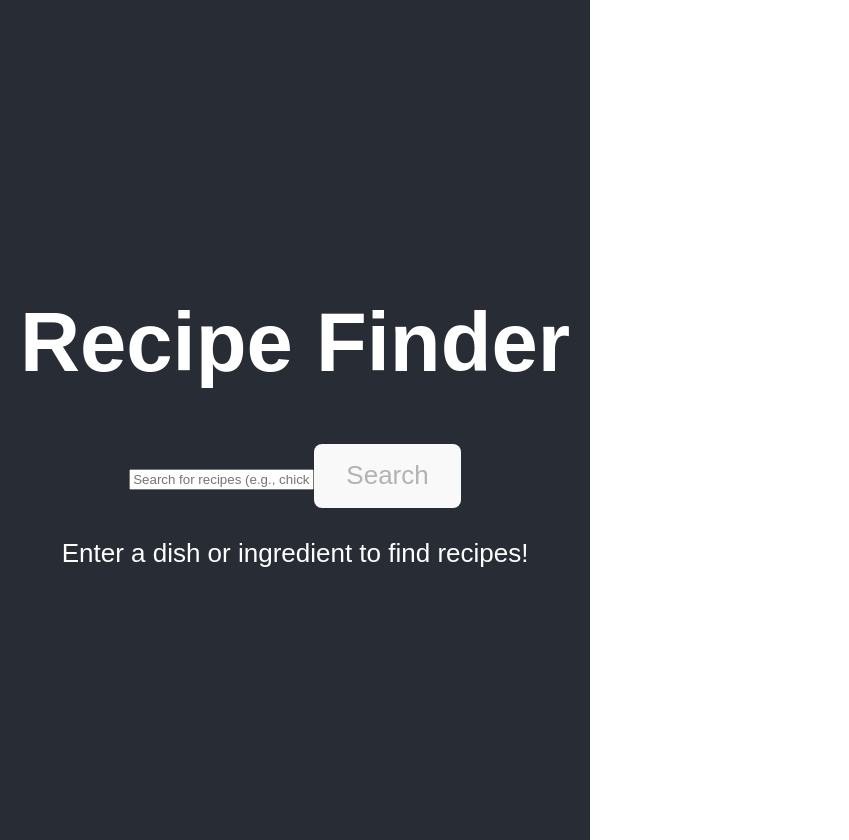
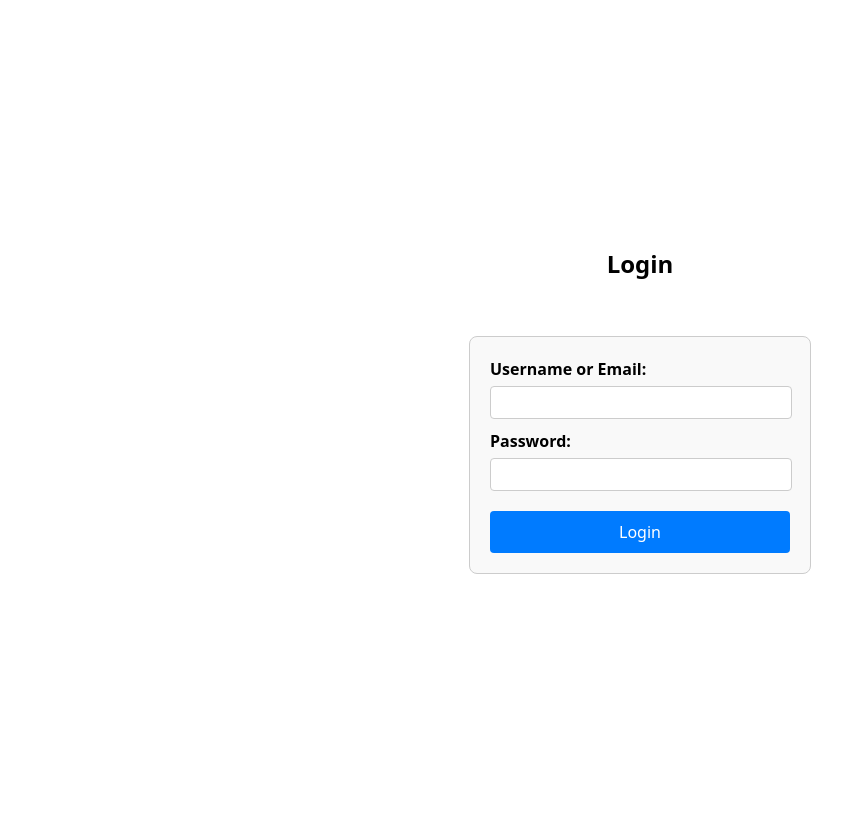
Before and after one commit to wesleynjerenga/recipe-finder, a React (Vite) app: page / in a window 1280 px wide. Shown: the whole page, without its empty margins (0-849 px from the left). After the commit the page ends 800 px from the top, so only its background shows below. Built offline with nearby package versions, Linux system fonts and the light colour scheme.

Commit message:
login page

```diff
--- a/src/App.jsx
+++ b/src/App.jsx
@@ -1,11 +1,21 @@
 import { useState } from 'react';
 import './App.css';
+// Import the component, not just the file for side effects
+import LoginPage from "./login.jsx";
 
 function App() {
   const [query, setQuery] = useState('');
   const [recipes, setRecipes] = useState([]);
   const [loading, setLoading] = useState(false);
   const [error, setError] = useState(null);
+  const [isLoggedIn, setIsLoggedIn] = useState(false);
+
+  // Example: Function to handle successful login
+  const handleLoginSuccess = () => {
+    setIsLoggedIn(true);
+    // You might want to clear username/password from LoginPage state here
+    // or handle redirection/UI changes
+  };
 
   // TheMealDB uses '1' as a demo API key for general access
   const API_KEY = '1';
@@ -46,9 +56,19 @@ function App() {
     }
   };
 
+  // Conditionally render LoginPage or the main app content
+  if (!isLoggedIn) {
+    // Pass the login success handler to the LoginPage
+    // Note: You'll need to modify LoginPage to accept and call this prop
+    return <LoginPage onLoginSuccess={handleLoginSuccess} />;
+  }
+
+  // Render the main recipe finder app if logged in
   return (
     <div className="App">
       <h1>Recipe Finder</h1>
+      {/* Add a logout button maybe? */}
+      <button onClick={() => setIsLoggedIn(false)}>Logout</button>
       <form onSubmit={handleSearch} className="search-form">
         <input
           type="text"
--- /dev/null
+++ b/src/login.jsx
@@ -0,0 +1,132 @@
+import React, { useState } from 'react';
+
+// Accept onLoginSuccess as a prop
+function LoginPage({ onLoginSuccess }) {
+  const [username, setUsername] = useState('');
+  const [password, setPassword] = useState('');
+  const [error, setError] = useState(''); // Add error state for feedback
+
+  const handleSubmit = (event) => {
+    event.preventDefault();
+    setError(''); // Clear previous errors
+    // Add your actual login logic here (e.g., API call)
+    console.log('Attempting login with:', username, password);
+
+    // --- MOCK LOGIN ---
+    // Replace this with your actual authentication check
+    if (username === "user" && password === "password") {
+        console.log('Login successful');
+        if (onLoginSuccess) {
+          onLoginSuccess(); // Call the handler passed from App
+        }
+    } else {
+        console.log('Login failed');
+        setError('Invalid username or password.'); // Provide feedback
+    }
+    // --- END MOCK LOGIN ---
+
+    // Don't reset fields immediately if login fails, let user correct them
+    // setUsername('');
+    // setPassword('');
+  };
+
+  // Basic centering styles - modified for full screen
+  const containerStyle = {
+    display: 'flex',
+    flexDirection: 'column',
+    alignItems: 'center',
+    justifyContent: 'center',
+    minHeight: '100vh', // Use full viewport height
+    width: '100vw',     // Use full viewport width
+    textAlign: 'center',
+    // Optional: Add a background color if needed
+    // backgroundColor: '#eef',
+    // Ensure no external margins interfere (best handled globally, but can try here)
+    margin: 0,
+    padding: 0,
+    color: 'black', // Text color
+  };
+
+  const formStyle = {
+    display: 'flex',
+    flexDirection: 'column',
+    gap: '10px', // Spacing between form elements
+    padding: '20px',
+    border: '1px solid #ccc',
+    borderRadius: '8px',
+    backgroundColor: '#f9f9f9',
+    minWidth: '300px' // Ensure form has some width
+  };
+
+  const inputGroupStyle = {
+    display: 'flex',
+    flexDirection: 'column',
+    alignItems: 'flex-start', // Align labels to the left
+    width: '100%'
+  };
+
+  const labelStyle = {
+    marginBottom: '5px',
+    fontWeight: 'bold'
+  };
+
+  const inputStyle = {
+    padding: '8px',
+    width: 'calc(100% - 16px)', // Account for padding
+    border: '1px solid #ccc',
+    borderRadius: '4px'
+  };
+
+   const buttonStyle = {
+    padding: '10px 15px',
+    backgroundColor: '#007bff',
+    color: 'white',
+    border: 'none',
+    borderRadius: '4px',
+    cursor: 'pointer',
+    marginTop: '10px'
+  };
+
+  const errorStyle = {
+      color: 'red',
+      marginTop: '0',
+      marginBottom: '10px', // Add space below error
+      minHeight: '1.2em' // Reserve space even when no error
+  };
+
+
+  return (
+    <div style={containerStyle}>
+      <h2>Login</h2>
+      {/* Display login errors */}
+      <p style={errorStyle}>{error || '\u00A0'}</p> {/* Use non-breaking space to maintain height */}
+      <form onSubmit={handleSubmit} style={formStyle}>
+        <div style={inputGroupStyle}>
+          <label htmlFor="username" style={labelStyle}>Username or Email:</label>
+          <input
+            style={inputStyle}
+            type="text"
+            id="username"
+            value={username}
+            onChange={(e) => setUsername(e.target.value)}
+            required
+          />
+        </div>
+        <div style={inputGroupStyle}>
+          <label htmlFor="password" style={labelStyle}>Password:</label>
+          <input
+            style={inputStyle}
+            type="password"
+            id="password"
+            value={password}
+            onChange={(e) => setPassword(e.target.value)}
+            required
+          />
+        </div>
+        <button type="submit" style={buttonStyle}>Login</button>
+      </form>
+    </div>
+  );
+}
+
+export default LoginPage;
```
